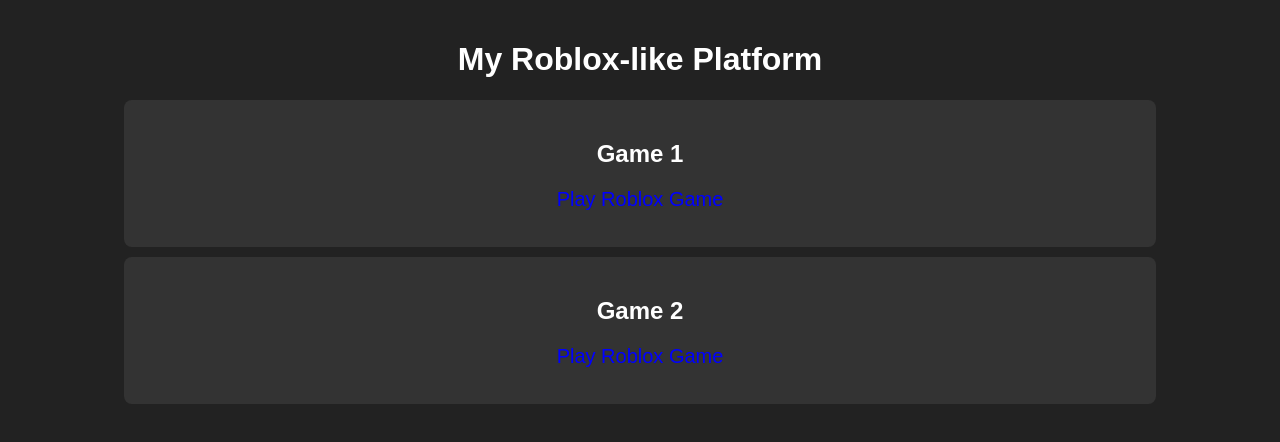
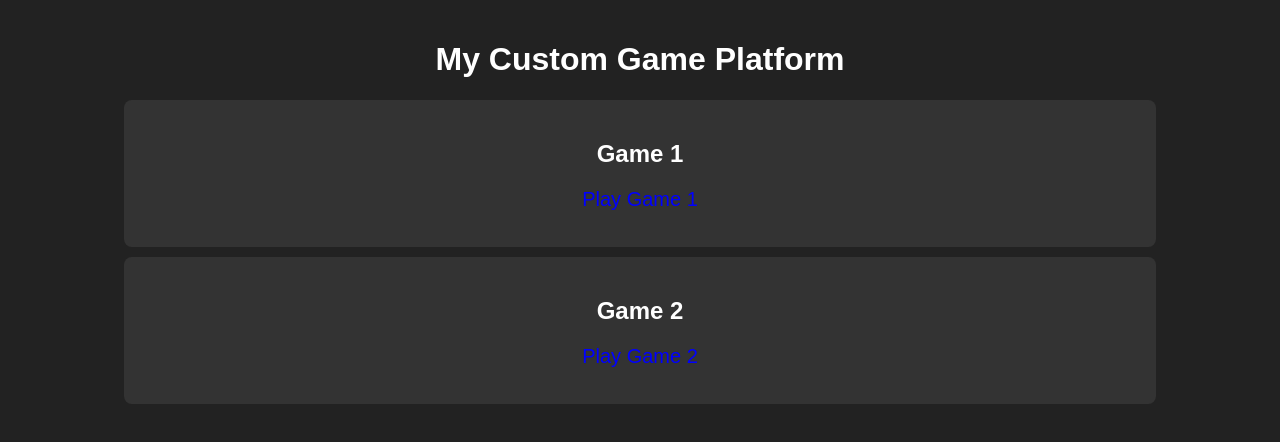
Before and after one commit to Nick77331/sturdy-eureka, a plain HTML site: page index.html in a window 1280 px wide. Drawn offline with Linux system fonts and the light colour scheme.

Commit message:
Change site title and update game links
Updated the site title and game links to reflect a custom game platform.

```diff
--- a/index.html
+++ b/index.html
@@ -3,7 +3,7 @@
 <head>
 <meta charset="UTF-8" />
 <meta name="viewport" content="width=device-width, initial-scale=1.0" />
-<title>My Roblox-like Site</title>
+<title>My Custom Game Platform</title>
 <style>
   body {
     font-family: Arial, sans-serif;
@@ -34,14 +34,14 @@
 </style>
 </head>
 <body>
-<h1>My Roblox-like Platform</h1>
+<h1>My Custom Game Platform</h1>
 <div class="game">
   <h2>Game 1</h2>
-  <p><a href="https://www.roblox.com/games/123456789/Example-Game" target="_blank">Play Roblox Game</a></p>
+  <p><a href="https://yourdomain.com/redirect/game1" target="_blank">Play Game 1</a></p>
 </div>
 <div class="game">
   <h2>Game 2</h2>
-  <p><a href="https://www.roblox.com/games/987654321/Another-Game" target="_blank">Play Roblox Game</a></p>
+  <p><a href="https://yourdomain.com/redirect/game2" target="_blank">Play Game 2</a></p>
 </div>
 </body>
 </html>
```
